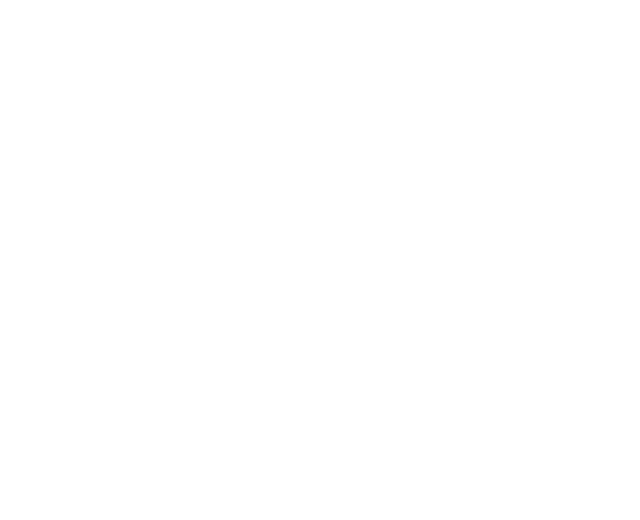
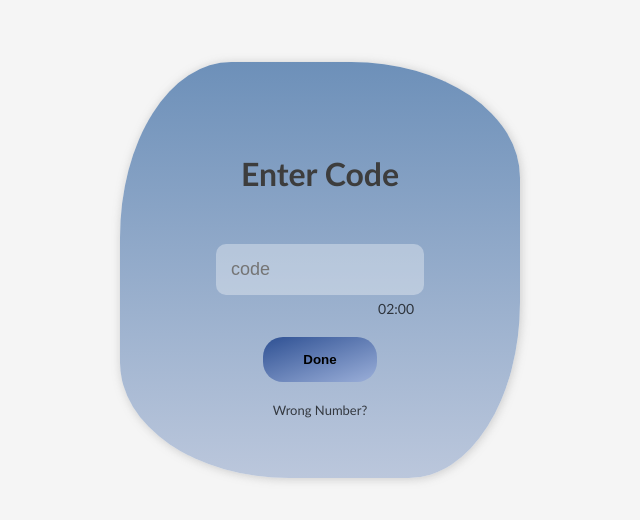
Before and after one commit to MahshadOliaie/Login-Page, a React (Vite) app: page / in a window 1280 px wide. Shown: the part 130-650 px from the top of the page, without its empty margins (320-960 px from the left). Built offline with nearby package versions, Linux system fonts and the light colour scheme.

Commit message:
add static form

```diff
--- /dev/null
+++ b/src/components/CodePage/CodePage.jsx
@@ -0,0 +1,19 @@
+import './codePage.css'
+
+function CodePage() {
+    return (
+        <div className="container">
+            <h1 className='title'>Enter Code</h1>
+            <form className='form'>
+                <div className="codeInput">
+                    <input type="text" className="otp" id='otp' placeholder="code" maxLength={7} />
+                    <p className="timer">02:00</p>
+                </div>
+                <button className='submit'>Done</button>
+            </form>
+            <p className="editPhoneNumber">Wrong Number?</p>
+        </div>
+    )
+}
+
+export default CodePage
--- /dev/null
+++ b/src/components/CodePage/codePage.css
@@ -0,0 +1,47 @@
+
+
+.otp{
+    width: 100%;
+    padding: 15px;
+    background-color: rgba(255, 255, 255, 0.338);
+    border-radius: 10px;
+    border: none;
+    font-size: 18px;
+}
+
+
+.otp:focus-visible{
+    outline: none;
+    display: flex;
+    align-items: center;
+    justify-content: center;
+}
+
+.codeInput{
+    width: 80%;
+    display: flex;
+    align-items: center;
+    justify-content: center;
+    flex-direction: column;
+}
+
+.timer{
+    margin: 5px 10px 0 0;
+    opacity: .7;
+    font-size: 14px;
+    align-self: flex-end;
+}
+
+.editPhoneNumber{
+    font-size: small;
+    cursor: pointer;
+    transition: 400ms;
+    opacity: .7;
+    margin: 20px 0 -10px;
+}
+
+.editPhoneNumber:hover{
+    opacity: 1;
+    transform: scale(1.05);
+    transition: 400ms;
+}
--- /dev/null
+++ b/src/components/PhoneNumberPage/PhoneNumber.jsx
@@ -0,0 +1,24 @@
+import './phoneNumber.css'
+
+function PhoneNumber() {
+    return (
+
+        <div className="container">
+            <h1 className='title'>Login</h1>
+            <form className='form'>
+                <div className="phoneNumber">
+                    <select name="prefix" id="prefix">
+                        <option value="iran">+98</option>
+                    </select>
+                    <input type="text" id='phoneNumber' placeholder='Phone Number' maxLength={10} />
+                </div>
+                <button className='submit'>Send Code</button>
+
+                <p className='goToSignUp'>Create an account</p>
+            </form>
+        </div>
+
+    )
+}
+
+export default PhoneNumber;
--- /dev/null
+++ b/src/components/PhoneNumberPage/phoneNumber.css
@@ -0,0 +1,105 @@
+.container,
+.form {
+    display: flex;
+    align-items: center;
+    flex-direction: column;
+}
+
+.container {
+    padding: 70px;
+    width: 400px;
+    border-radius: 50% 20% 50% 20% / 20% 50% 20% 50%;
+    background: linear-gradient(#6d90b9, #bbc7dc);
+    box-shadow: 1px 1px 10px rgba(128, 128, 128, 0.366);
+    animation: bubbling infinite 10s linear alternate;
+}
+
+.form {
+    gap: 20px;
+    width: 100%;
+    margin-top: 30px;
+}
+
+.title {
+    color: rgb(61, 61, 61);
+}
+
+
+.phoneNumber {
+    width: 100%;
+    position: relative;
+    display: flex;
+    align-items: center;
+}
+
+#phoneNumber {
+    width: 100%;
+    padding: 15px;
+    padding-left: 50px;
+    background-color: rgba(255, 255, 255, 0.338);
+    border-radius: 10px;
+    border: none;
+}
+
+
+#phoneNumber:focus-visible {
+    outline: none;
+}
+
+#prefix {
+    position: absolute;
+    border: none;
+    margin-left: 5px;
+    background-color: transparent;
+}
+
+#prefix:focus-visible {
+    outline: none;
+}
+
+.submit {
+    border: none;
+    border-radius: 20px;
+    padding: 15px 40px;
+    background: linear-gradient(-20deg, #9bafd9, #103683ca);
+    font-weight: 600;
+    transition: 500ms;
+}
+
+.submit:hover {
+    border-radius: 10px;
+    transition: 500ms;
+}
+
+
+.goToSignUp{
+    font-size: small;
+    cursor: pointer;
+    transition: 400ms;
+    opacity: .7;
+    margin: 20px 0 -10px;
+}
+
+.goToSignUp:hover{
+    opacity: 1;
+    transform: scale(1.05);
+    transition: 400ms;
+}
+
+@keyframes bubbling {
+    0% {
+        border-radius: 20% 50% 20% 50%/ 50% 20% 50% 20%;
+    }
+
+    40% {
+        border-radius: 50% 20% 50% 20% / 20% 50% 20% 50%;
+    }
+
+    60% {
+        border-radius: 20% 50% 20% 50%/ 50% 20% 50% 20%;
+    }
+
+    100% {
+        border-radius: 50% 20% 50% 20% / 20% 50% 20% 50%;
+    }
+}
--- /dev/null
+++ b/src/index.css
@@ -0,0 +1,14 @@
+
+body{
+    display: flex;
+    align-items: center;
+    justify-content: center;
+    height: 100vh;
+    font-family: 'Trebuchet MS', 'Lucida Sans Unicode', 'Lucida Grande', 'Lucida Sans', Arial, sans-serif;
+    background-color: whitesmoke;
+    margin: 0;
+}
+
+*{
+    box-sizing: border-box;
+}
--- a/src/main.jsx
+++ b/src/main.jsx
@@ -1,7 +1,11 @@
 import React from 'react'
 import ReactDOM from 'react-dom/client'
+import PhoneNumber from './components/PhoneNumberPage/PhoneNumber'
+import './index.css'
+import CodePage from './components/CodePage/CodePage'
 
 ReactDOM.createRoot(document.getElementById('root')).render(
   <React.StrictMode>
+    <CodePage/>
   </React.StrictMode>,
 )
```
